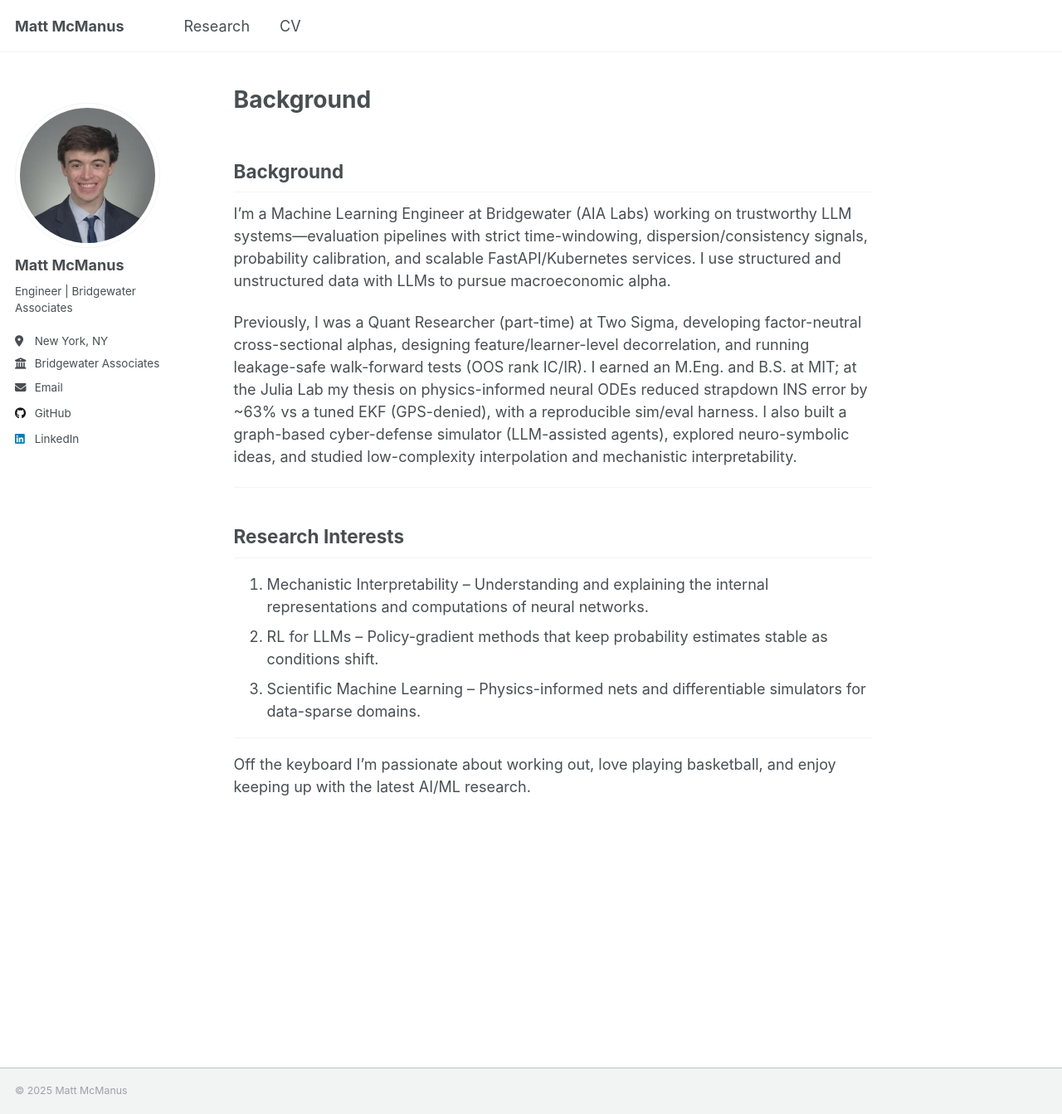
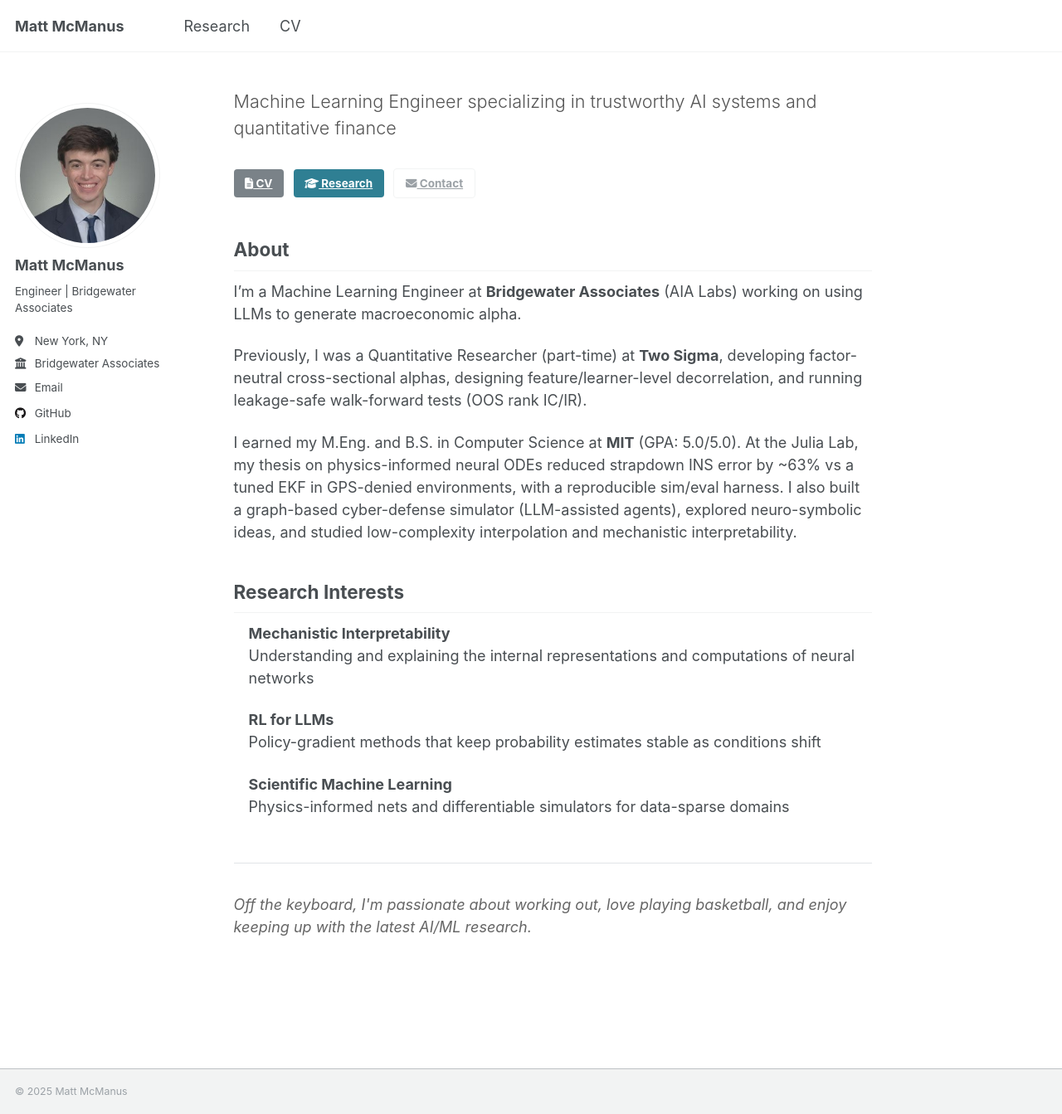
Before and after one commit to mmcmanus1/mmcmanus1.github.io, a Jekyll site: the page built from index.md, in a window 1280 px wide and 1343 px high. Shown: the whole window at 83% size. Built offline with Jekyll 4.4.1, drawn with Linux system fonts in a browser that asks for light colours; our own code applies the rules of GitHub Pages for plain Markdown files.

Commit message:
new descripion

```diff
--- a/index.md
+++ b/index.md
@@ -5,20 +5,47 @@
 keywords: "Matt McManus, Engineer, Bridgewater Associates, MIT, Machine Learning, LLM, Reinforcement Learning, Scientific Machine Learning"
 ---
 
-## Background
+<div style="margin-bottom: 2em;">
+  <p style="font-size: 1.2em; font-weight: 300; color: #555; margin-bottom: 1.5em;">
+    Machine Learning Engineer specializing in trustworthy AI systems and quantitative finance
+  </p>
 
-I'm a Machine Learning Engineer at Bridgewater (AIA Labs) working on trustworthy LLM systems—evaluation pipelines with strict time-windowing, dispersion/consistency signals, probability calibration, and scalable FastAPI/Kubernetes services. I use structured and unstructured data with LLMs to pursue macroeconomic alpha.
+  <div style="margin-bottom: 2em;">
+    <a href="/cv/" class="btn btn--primary" style="margin-right: 0.5em;">
+      <i class="fas fa-file-alt"></i> CV
+    </a>
+    <a href="/research/" class="btn btn--info" style="margin-right: 0.5em;">
+      <i class="fas fa-graduation-cap"></i> Research
+    </a>
+    <a href="mailto:mattmcmanus41@gmail.com" class="btn btn--inverse">
+      <i class="fas fa-envelope"></i> Contact
+    </a>
+  </div>
+</div>
 
-Previously, I was a Quant Researcher (part-time) at Two Sigma, developing factor-neutral cross-sectional alphas, designing feature/learner-level decorrelation, and running leakage-safe walk-forward tests (OOS rank IC/IR). I earned an M.Eng. and B.S. at MIT; at the Julia Lab my thesis on physics-informed neural ODEs reduced strapdown INS error by ~63% vs a tuned EKF (GPS-denied), with a reproducible sim/eval harness. I also built a graph-based cyber-defense simulator (LLM-assisted agents), explored neuro-symbolic ideas, and studied low-complexity interpolation and mechanistic interpretability.
+## About
 
----
+I'm a Machine Learning Engineer at **Bridgewater Associates** (AIA Labs) working on using LLMs to generate macroeconomic alpha.
+
+Previously, I was a Quantitative Researcher (part-time) at **Two Sigma**, developing factor-neutral cross-sectional alphas, designing feature/learner-level decorrelation, and running leakage-safe walk-forward tests (OOS rank IC/IR).
+
+I earned my M.Eng. and B.S. in Computer Science at **MIT** (GPA: 5.0/5.0). At the Julia Lab, my thesis on physics-informed neural ODEs reduced strapdown INS error by ~63% vs a tuned EKF in GPS-denied environments, with a reproducible sim/eval harness. I also built a graph-based cyber-defense simulator (LLM-assisted agents), explored neuro-symbolic ideas, and studied low-complexity interpolation and mechanistic interpretability.
 
 ## Research Interests
 
-1. Mechanistic Interpretability – Understanding and explaining the internal representations and computations of neural networks.
-2. RL for LLMs – Policy-gradient methods that keep probability estimates stable as conditions shift.
-3. Scientific Machine Learning – Physics-informed nets and differentiable simulators for data-sparse domains.
+<div style="margin-left: 1em;">
+  <p><strong>Mechanistic Interpretability</strong><br>
+  Understanding and explaining the internal representations and computations of neural networks</p>
 
----
+  <p><strong>RL for LLMs</strong><br>
+  Policy-gradient methods that keep probability estimates stable as conditions shift</p>
 
-Off the keyboard I'm passionate about working out, love playing basketball, and enjoy keeping up with the latest AI/ML research.
+  <p><strong>Scientific Machine Learning</strong><br>
+  Physics-informed nets and differentiable simulators for data-sparse domains</p>
+</div>
+
+<div style="margin-top: 3em; padding-top: 2em; border-top: 1px solid #e1e4e8;">
+  <p style="color: #666; font-style: italic;">
+    Off the keyboard, I'm passionate about working out, love playing basketball, and enjoy keeping up with the latest AI/ML research.
+  </p>
+</div>
```
